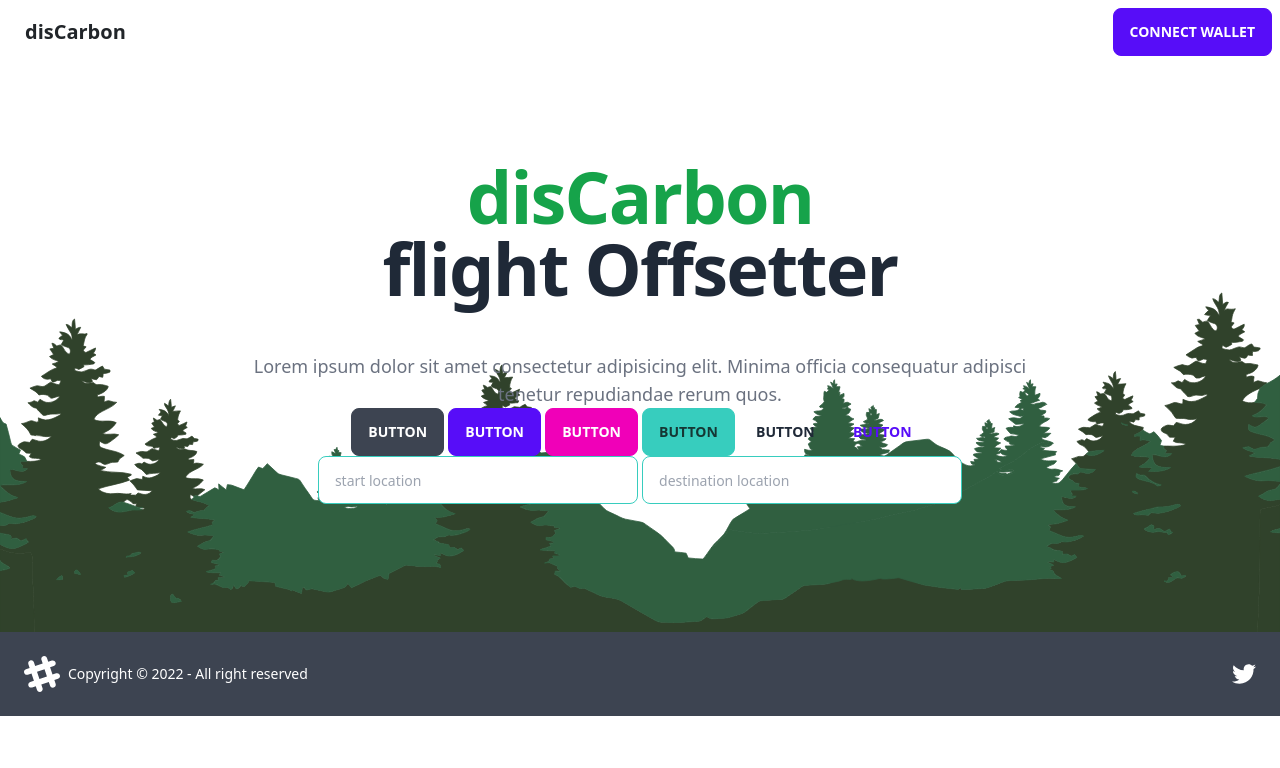
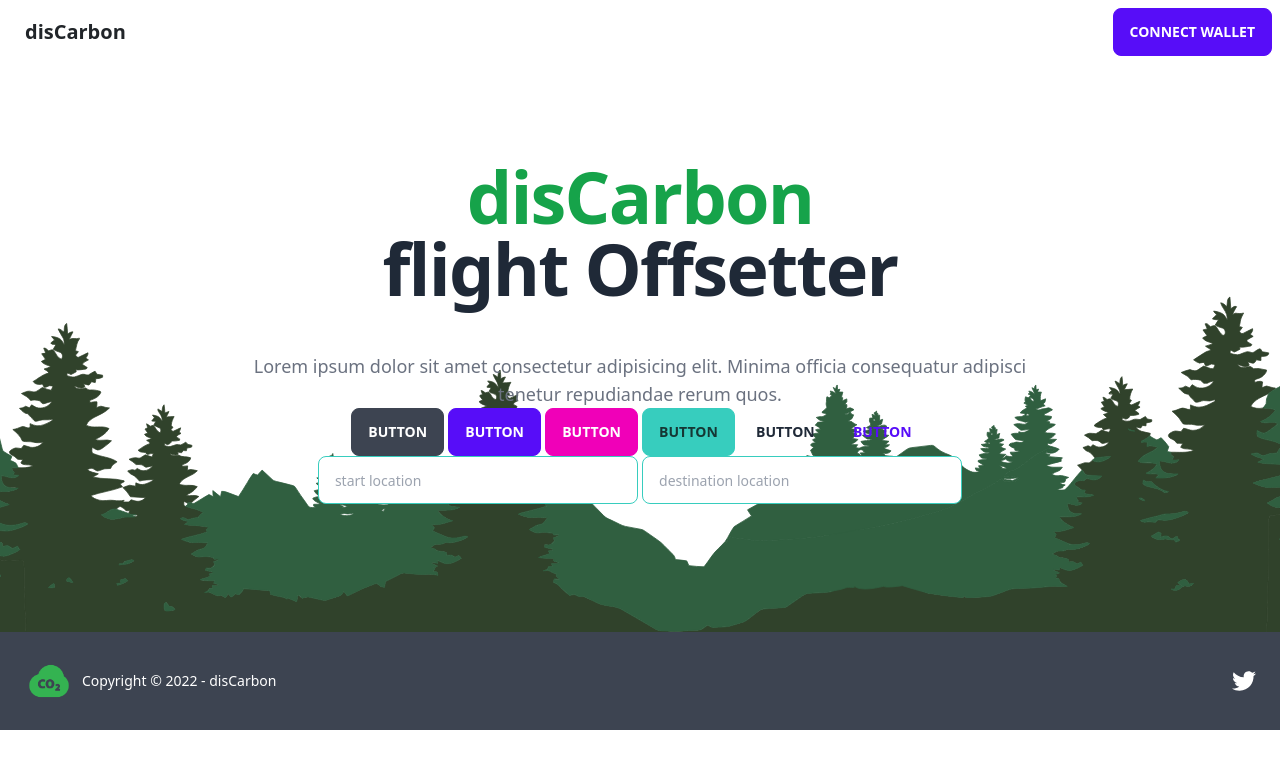
Before and after one commit to discarbon/discarbon-website-flight, a website: page index.html in a window 1280 px wide. Drawn offline with nearby package versions, Linux system fonts and the light colour scheme; a script that the page names is missing.

Commit message:
Added CO2 logo to head and footer

```diff
--- a/index.html
+++ b/index.html
@@ -1,7 +1,8 @@
 <!DOCTYPE html>
 <html lang="en">
   <head>
-    <title>disCarbon - flight ofsetter</title>
+    <title>disCarbon - flight offsetter</title>
+    <link rel="icon" type="image/svg+xml" href="./images/CO2_logo.png" />
 
     <meta name="viewport" content="width=device-width, initial-scale=1.0">
 
@@ -118,8 +119,8 @@
 
     <footer class="footer items-center p-4 bg-neutral text-neutral-content">
       <div class="items-center grid-flow-col">
-        <svg width="36" height="36" viewBox="0 0 24 24" xmlns="http://www.w3.org/2000/svg" fill-rule="evenodd" clip-rule="evenodd" class="fill-current"><path d="M22.672 15.226l-2.432.811.841 2.515c.33 1.019-.209 2.127-1.23 2.456-1.15.325-2.148-.321-2.463-1.226l-.84-2.518-5.013 1.677.84 2.517c.391 1.203-.434 2.542-1.831 2.542-.88 0-1.601-.564-1.86-1.314l-.842-2.516-2.431.809c-1.135.328-2.145-.317-2.463-1.229-.329-1.018.211-2.127 1.231-2.456l2.432-.809-1.621-4.823-2.432.808c-1.355.384-2.558-.59-2.558-1.839 0-.817.509-1.582 1.327-1.846l2.433-.809-.842-2.515c-.33-1.02.211-2.129 1.232-2.458 1.02-.329 2.13.209 2.461 1.229l.842 2.515 5.011-1.677-.839-2.517c-.403-1.238.484-2.553 1.843-2.553.819 0 1.585.509 1.85 1.326l.841 2.517 2.431-.81c1.02-.33 2.131.211 2.461 1.229.332 1.018-.21 2.126-1.23 2.456l-2.433.809 1.622 4.823 2.433-.809c1.242-.401 2.557.484 2.557 1.838 0 .819-.51 1.583-1.328 1.847m-8.992-6.428l-5.01 1.675 1.619 4.828 5.011-1.674-1.62-4.829z"></path></svg>
-        <p>Copyright © 2022 - All right reserved</p>
+        <img src="./images/CO2_logo.png" alt="CO2 Logo" style="width:50px;">
+        <p>Copyright © 2022 - disCarbon</p>
       </div>
       <div class="grid-flow-col gap-4 md:place-self-center md:justify-self-end">
         <a href="https://twitter.com/discarbon_earth"><svg xmlns="http://www.w3.org/2000/svg" width="24" height="24" viewBox="0 0 24 24" class="fill-current"><path d="M24 4.557c-.883.392-1.832.656-2.828.775 1.017-.609 1.798-1.574 2.165-2.724-.951.564-2.005.974-3.127 1.195-.897-.957-2.178-1.555-3.594-1.555-3.179 0-5.515 2.966-4.797 6.045-4.091-.205-7.719-2.165-10.148-5.144-1.29 2.213-.669 5.108 1.523 6.574-.806-.026-1.566-.247-2.229-.616-.054 2.281 1.581 4.415 3.949 4.89-.693.188-1.452.232-2.224.084.626 1.956 2.444 3.379 4.6 3.419-2.07 1.623-4.678 2.348-7.29 2.04 2.179 1.397 4.768 2.212 7.548 2.212 9.142 0 14.307-7.721 13.995-14.646.962-.695 1.797-1.562 2.457-2.549z"></path></svg>
```
Also changed, not shown: images/CO2_logo.png (added).
